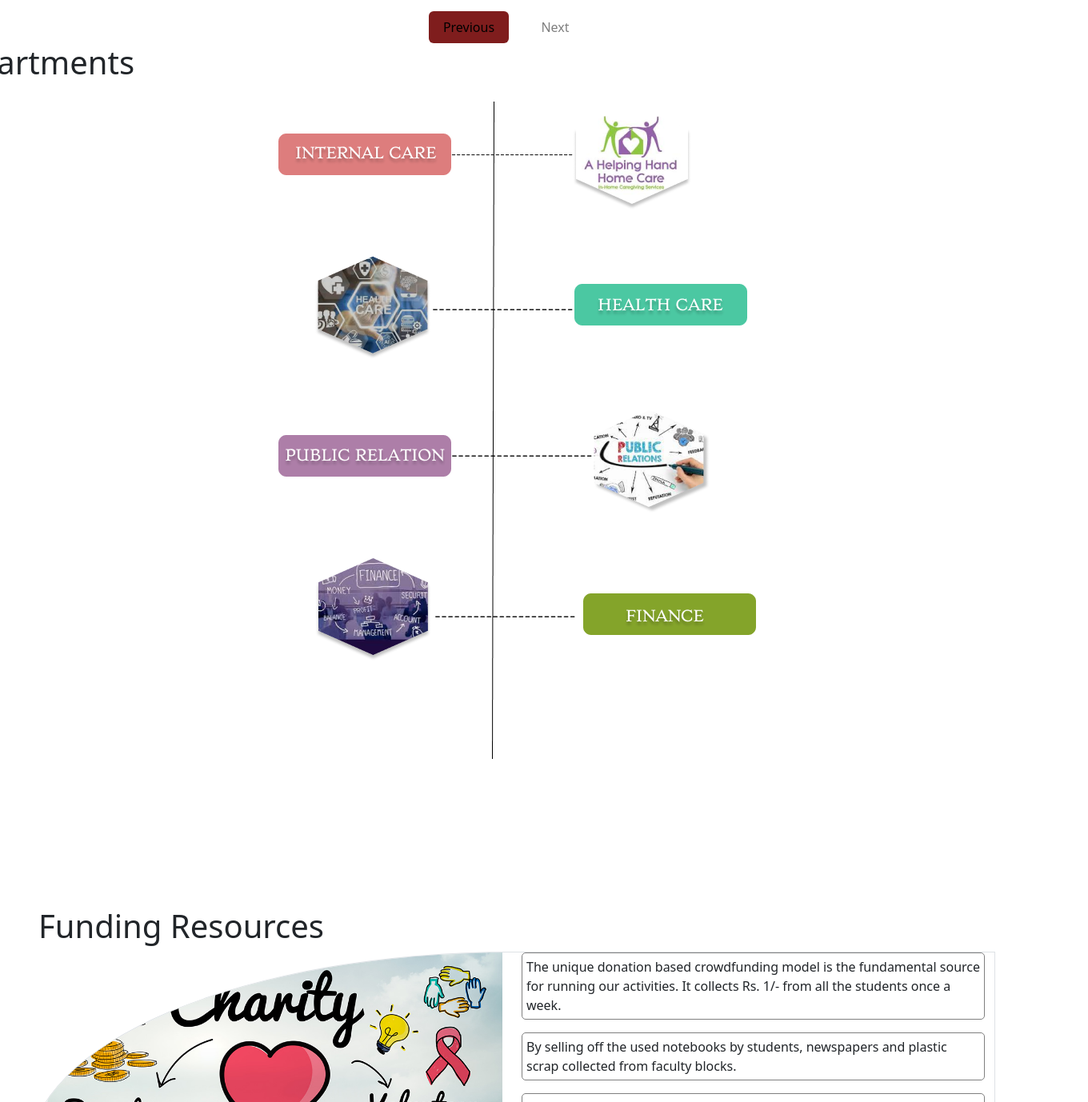
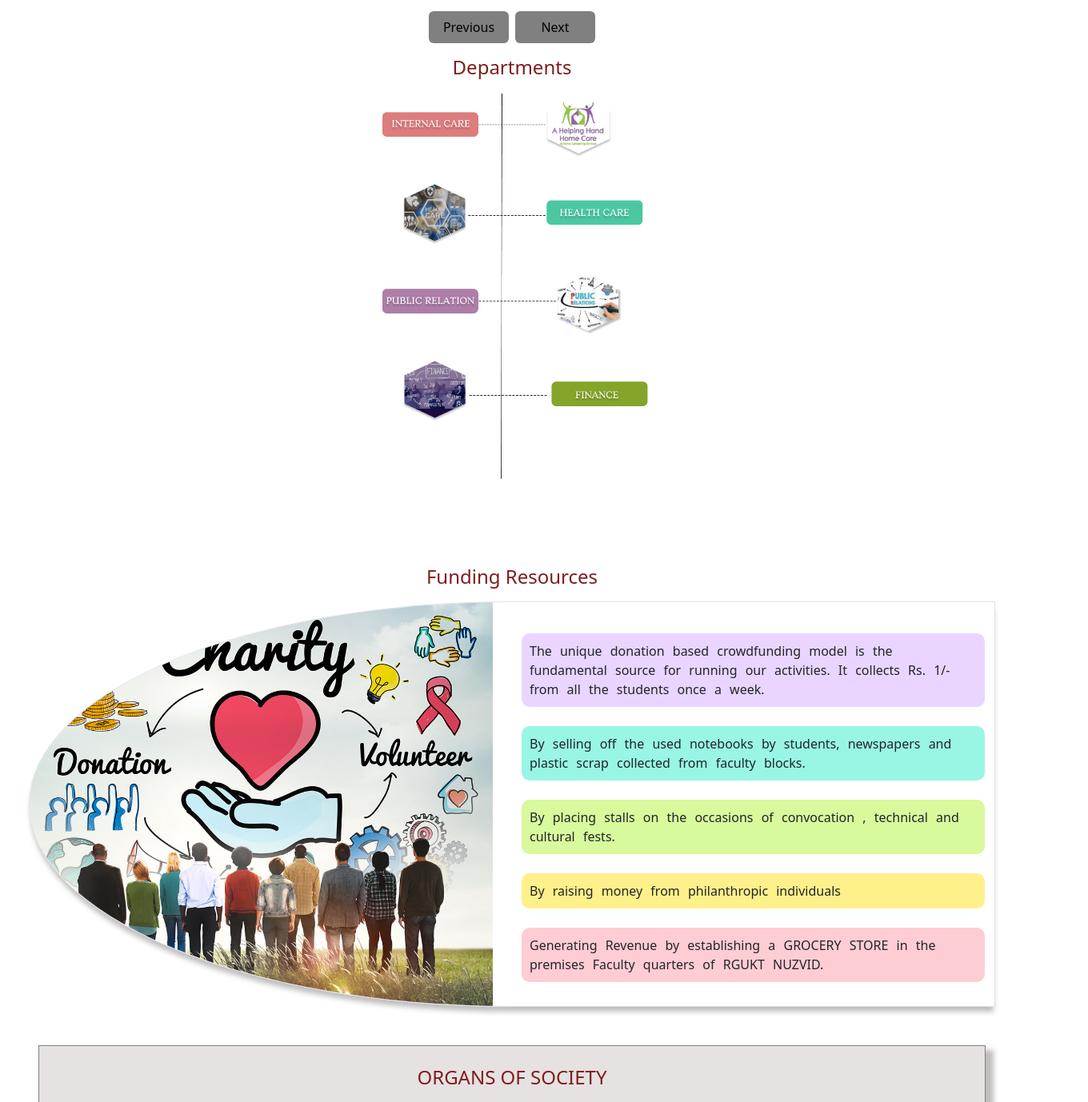
Before and after one commit to tej775/HH_website, a React (Create React App) app in the folder frontend/: page / in a window 1280 px wide. Shown: the part 1082-2460 px from the top of the page at 80% size, 1360 px wide, since content can reach past the window. Built offline with nearby package versions, Linux system fonts and the light colour scheme.

Commit message:
changed about

```diff
--- a/frontend/src/App.css
+++ b/frontend/src/App.css
@@ -4,10 +4,16 @@
   width: 100%;
 }
 .charity_para{
-    border: 1px solid grey;
+
     width: fit-content;
-    padding: 5px;
-    border-radius: 5px;
+    padding: 10px;
+    border-radius: 10px;
+    word-spacing:6px;
+    width: 100%;
+}
+.charity_para:hover{
+     box-shadow: 0 8px 6px -2px rgba(94, 91, 91, 0.4);
+
 }
 .heading_size{
     font-size: 1.5rem;
@@ -17,3 +23,34 @@
   color: white; /* optional, if you want text to contrast */
   transition: background-color 0.3s ease; /* smooth effect */
 }
+.btn-hover:hover {
+  background-color: rgba(127, 29, 29, 5) !important; /* Bootstrap secondary grey */
+  color: white !important; /* text color on hover */
+  transition: background-color 0.3s ease, color 0.3s ease;
+}
+.btn-hover:active{
+    background-color: rgb(238, 127, 127) !important; /* Bootstrap secondary grey */
+  color: white !important; /* text color on hover */
+  transition: background-color 0.3s ease, color 0.3s ease;
+}
+.shadow-bottom {
+
+  box-shadow: 0 8px 6px -2px rgba(94, 91, 91, 0.4); /* X=0 → only vertical */
+
+
+ /* only bottom */
+}
+.organs,.selection{
+    border: 1px solid grey;
+    padding: 25px 40px;
+    background-color: rgb(230, 226, 226);
+    box-shadow: 8px 8px 6px 2px rgba(94, 91, 91, 0.4);
+    width: 100%;
+}
+.volunteer_innerdiv{
+    background-color: rgb(230, 226, 226,0.4);
+    border: 1px solid rgb(105, 104, 104);
+}
+.volunteer_innerdiv p{
+    flex:1
+}
--- a/frontend/src/components/AboutUs.js
+++ b/frontend/src/components/AboutUs.js
@@ -7,13 +7,20 @@ export default function AboutUs() {
       style={{ paddingTop: "180px" }}
       className="d-flex flex-column justify-content-center align-items-center px-3 px-md-5"
     >
-      <h1 className="heading_size" style={{ marginBottom: "96px"
-      }} >
+      <h1
+        className="heading_size"
+        style={{ marginBottom: "96px", color: "#7f1d1d" }}
+      >
         A helping hand can be ray of sunshine in a cloudy world
       </h1>
       <div
         className="about_2"
-        style={{ marginTop: "15px", width: "100%", maxWidth: "800px",color:"white" }}
+        style={{
+          marginTop: "15px",
+          width: "100%",
+          maxWidth: "800px",
+          color: "white",
+        }}
       >
         <div className="d-flex position-relative">
           <img
@@ -33,7 +40,9 @@ export default function AboutUs() {
             className="p-3 rounded"
             style={{ backgroundColor: "#ffae52", flex: 1, marginLeft: "40px" }}
           >
-            <h1 className="ps-md-5 heading_size" style={{color:"#9f1239"}}>Evolution</h1>
+            <h1 className="ps-md-5 heading_size" style={{ color: "#9f1239" }}>
+              Evolution
+            </h1>
             <p>
               Every journey starts with a single step. A student of RGUKT-Nuzvid
               initiated their journey of service in 2009 by establishing a
@@ -65,7 +74,9 @@ export default function AboutUs() {
             className="p-3 rounded"
             style={{ backgroundColor: "#eb8aeb", flex: 1, marginLeft: "40px" }}
           >
-            <h1 className="ps-md-5 heading_size" style={{color:"#4f46e5"}}>Vision</h1>
+            <h1 className="ps-md-5 heading_size" style={{ color: "#4f46e5" }}>
+              Vision
+            </h1>
             <p>
               We, the students of RGUKT-NUZVID, embark on a path with a single
               destination that leads to one aspiration - build a better society.
@@ -79,7 +90,9 @@ export default function AboutUs() {
           </div>
         </div>
       </div>
-      <h1 className="heading_size mt-md-5" style={{color:"#7f1d1d"}}>Aims and Objectives</h1>
+      <h1 className="heading_size mt-md-5" style={{ color: "#7f1d1d" }}>
+        Aims and Objectives
+      </h1>
       <div
         id="carouselExampleAutoplaying"
         class="carousel slide mt-md-3"
@@ -92,7 +105,9 @@ export default function AboutUs() {
             <div class="card-group gap-md-3">
               <div class="card card-hover-grey bg-white rounded">
                 <div class="card-body">
-                  <h5 class="card-title" style={{color:"#581c87"}}>Daily Needs</h5>
+                  <h5 class="card-title" style={{ color: "#581c87" }}>
+                    Daily Needs
+                  </h5>
                   <p class="card-text">
                     We extend our valuable services by providing daily needs to
                     the students so as to meet the minimum requirements in the
@@ -104,7 +119,9 @@ export default function AboutUs() {
               </div>
               <div class="card border-start card-hover-grey bg-white rounded">
                 <div class="card-body">
-                  <h5 class="card-title" style={{color:"#831843"}}>Financial Support</h5>
+                  <h5 class="card-title" style={{ color: "#831843" }}>
+                    Financial Support
+                  </h5>
                   <p class="card-text">
                     We provide financial support for medical needs and surgeries
                     of the students and staff.
@@ -113,7 +130,9 @@ export default function AboutUs() {
               </div>
               <div class="card border-start card-hover-grey bg-white rounded">
                 <div class="card-body">
-                  <h5 class="card-title" style={{color:"#fb923c"}}>Health Awareness</h5>
+                  <h5 class="card-title" style={{ color: "#fb923c" }}>
+                    Health Awareness
+                  </h5>
                   <p class="card-text">
                     In continuation of its endeavour towards service and to
                     bring health awareness among students, we periodically
@@ -128,7 +147,9 @@ export default function AboutUs() {
             <div class="card-group gap-md-3">
               <div class="card card-hover-grey bg-white rounded ">
                 <div class="card-body">
-                  <h5 class="card-title" style={{color:"#65a30d"}}>Anniversary Celebration</h5>
+                  <h5 class="card-title" style={{ color: "#65a30d" }}>
+                    Anniversary Celebration
+                  </h5>
                   <p class="card-text">
                     On the eve of Mother Teresa's birthday, we celebrate our
                     anniversary every year to encourage and inspire our students
@@ -139,7 +160,9 @@ export default function AboutUs() {
               </div>
               <div class="card card-hover-grey bg-white rounded border-start">
                 <div class="card-body">
-                  <h5 class="card-title" style={{color:"#06b6d4"}}>Blood Donation</h5>
+                  <h5 class="card-title" style={{ color: "#06b6d4" }}>
+                    Blood Donation
+                  </h5>
                   <p class="card-text">
                     We organize blood donation camps inside the campus in
                     collaboration with other community-level
@@ -149,7 +172,9 @@ export default function AboutUs() {
               </div>
               <div class="card card-hover-grey bg-white rounded border-end">
                 <div class="card-body">
-                  <h5 class="card-title" style={{color:"#a21caf"}}>Recruitment of Volunteers</h5>
+                  <h5 class="card-title" style={{ color: "#a21caf" }}>
+                    Recruitment of Volunteers
+                  </h5>
                   <p class="card-text">
                     To recruit new volunteers to ensure adequate participation
                     by them in achieving the objects of the Society.
@@ -161,46 +186,65 @@ export default function AboutUs() {
         </div>
         <div className="d-flex justify-content-center mt-md-3 gap-md-2">
           <button
-          class="carousel-control-prev btn btn-primary p-2"
+            class="carousel-control-prev btn btn-hover p-2"
             type="button"
             data-bs-target="#carouselExampleAutoplaying"
             data-bs-slide="prev"
             style={{
               position: "relative",
               bottom: "0",
-           display:"inline-block",
+              display: "inline-block",
               color: "black",
-            width:"100px",
-            opacity:1,
-            backgroundColor:"rgba(127, 29, 29, 1)"
+              width: "100px",
+              opacity: 1,
+              backgroundColor: "grey",
             }}
           >
             Previous
           </button>
           <button
-          class="carousel-control-next btn btn-primary p-2"
+            class="carousel-control-next btn btn-hover  p-2"
             type="button"
             data-bs-target="#carouselExampleAutoplaying"
             data-bs-slide="next"
             style={{
               position: "relative",
               bottom: "0",
-            display:"inline-block",
+              display: "inline-block",
               color: "black",
-            width:"100px"
+              width: "100px",
+              opacity: 1,
+              backgroundColor: "grey",
             }}
           >
             Next
-        </button></div>
+          </button>
         </div>
-      <div className="departments">
-        <h1>Departments</h1>
-        <img src="/images/department.png" alt="" />
       </div>
-      <div className="funding_resources">
-        <h1>Funding Resources</h1>
+      <div className="departments mt-md-3">
+        <h1
+          className="text-center"
+          style={{ fontSize: "1.5rem", color: "#7f1d1d" }}
+        >
+          Departments
+        </h1>
+        <img
+          src="/images/department.png"
+          alt=""
+          height="600px"
+          width="800px"
+          style={{ maxWidth: "100%" }}
+        />
+      </div>
+      <div className="funding_resources ">
+        <h1
+          style={{ fontSize: "1.5rem", color: "#7f1d1d" }}
+          className="text-center"
+        >
+          Funding Resources
+        </h1>
         <div
-          className="main_content row border"
+          className="main_content row border shadow-bottom  mt-md-3"
           style={{
             borderTopLeftRadius: "50%",
             borderBottomLeftRadius: "50%",
@@ -209,42 +253,74 @@ export default function AboutUs() {
         >
           <img
             src="/images/charity.jpg"
-            alt="" height="750px" width="750px"
-            className="col-md-6 img-fluid "
+            alt=""
+            height="750px"
+            width="750px"
+            className="col-md-6 img-fluid"
             style={{
-              borderTopLeftRadius: "50%",
-              borderBottomLeftRadius: "50%",
+              transform: "translateX(-12px)",
             }}
           />
-          <div className="col-md-6">
+          <div className="col-md-6 align-self-center">
             {" "}
-            <p className="charity_para">
+            <p
+              className="charity_para mt-md-4"
+              style={{ backgroundColor: "#e9d5ff" }}
+            >
               The unique donation based crowdfunding model is the fundamental
               source for running our activities. It collects Rs. 1/- from all
               the students once a week.
             </p>
-            <p className="charity_para">
+            <p
+              className="charity_para mt-md-4"
+              style={{ backgroundColor: "#99f6e4" }}
+            >
               By selling off the used notebooks by students, newspapers and
               plastic scrap collected from faculty blocks.
             </p>
-            <p className="charity_para">
+            <p
+              className="charity_para mt-md-4"
+              style={{ backgroundColor: "#d9f99d" }}
+            >
               By placing stalls on the occasions of convocation , technical and
               cultural fests.
             </p>
-            <p className="charity_para">
+            <p
+              className="charity_para mt-md-4"
+              style={{ backgroundColor: "#fef08a" }}
+            >
               By raising money from philanthropic individuals
             </p>
-            <p className="charity_para">
+            <p
+              className="charity_para mt-md-4"
+              style={{ backgroundColor: "#fecdd3" }}
+            >
               Generating Revenue by establishing a GROCERY STORE in the premises
               Faculty quarters of RGUKT NUZVID.
             </p>
           </div>
         </div>
       </div>
-      <div className="organs d-flex flex-column">
-        <h1>ORGANS OF SOCIETY</h1>
-        <img src="/images/org.png" alt="" />
-        <h1>Executive Committee Responsibilities</h1>
+      <div className="organs d-flex flex-column mt-md-5">
+        <h1
+          style={{ fontSize: "1.5rem", color: "#7f1d1d" }}
+          className="text-center"
+        >
+          ORGANS OF SOCIETY
+        </h1>
+        <img
+          src="/images/org.png"
+          alt=""
+          height="150px"
+          width="150px"
+          className="d-block mx-auto"
+        />
+        <h1
+          style={{ fontSize: "1.5rem", color: "#7f1d1d" }}
+          className="text-center"
+        >
+          Executive Committee Responsibilities
+        </h1>
         <p>
           The Executive authority of the association shall be vested in the
           Executive Committee(EC). The EC members are responsible for overseeing
@@ -262,25 +338,65 @@ export default function AboutUs() {
           <li>10 EXECUTIVE COMMITTEE MEMBERS (Students)</li>
         </ul>
         <div>
-          The Executive Committee shall consist of 18 members, i.e., President ,Vice President, Treasurer, Secretary and 10 Executive Committee members. Any interim vacancy in the Executive Committee shall be filled up by the Committee itself. A member who has completed his term as an elected member is eligible for Re-election as a member of the Committee.<br/>
-          The Executive Committee may meet as often as necessary. The meeting shall contain the proposed agenda and the reasons for such a meeting.<br/>
-          Each member of the Executive Committee shall have one vote and any proposed matter can be finalized by the Executive Committee with the 2/3rd majority of the voting.<br/>
-          Every resolution of the Executive Committee meeting shall be recorded in the minute book. Such minutes shall be communicated to members invited for meeting as early as possible.<br/>
-          The affairs and funds of the Society shall be managed, administered and controlled subject to rules/bye-laws and the orders/directions of the Society, by the Executive Committee.<br/>
-
+          The Executive Committee shall consist of 18 members, i.e., President
+          ,Vice President, Treasurer, Secretary and 10 Executive Committee
+          members. Any interim vacancy in the Executive Committee shall be
+          filled up by the Committee itself. A member who has completed his term
+          as an elected member is eligible for Re-election as a member of the
+          Committee.
+          <br />
+          The Executive Committee may meet as often as necessary. The meeting
+          shall contain the proposed agenda and the reasons for such a meeting.
+          <br />
+          Each member of the Executive Committee shall have one vote and any
+          proposed matter can be finalized by the Executive Committee with the
+          2/3rd majority of the voting.
+          <br />
+          Every resolution of the Executive Committee meeting shall be recorded
+          in the minute book. Such minutes shall be communicated to members
+          invited for meeting as early as possible.
+          <br />
+          The affairs and funds of the Society shall be managed, administered
+          and controlled subject to rules/bye-laws and the orders/directions of
+          the Society, by the Executive Committee.
+          <br />
         </div>
       </div>
-      <div className="selection">
-        <img src="/images/volunteer.png" alt="" />
-        <h1>Volunteers</h1>
-        <h1>RGUKT Nuzvid Organization</h1>
-        <div>
-            <p>
-              <h5>Executive Committe</h5>
-              <p>Includes students and faculty</p>
+      <div className="selection d-flex flex-column mt-md-4">
+        <img
+          src="/images/volunteer.png"
+          alt=""
+          height="100"
+          width="100"
+          className="d-block mx-auto"
+        />
+        <h1 style={{ fontSize: "1.5rem", color: "#7f1d1d" }} className="text-center">Volunteers</h1>
+        <h1
+          style={{ fontSize: "1.5rem", color: "#7f1d1d" }}
+          className="mt-md-1 text-center"
+        >
+          RGUKT Nuzvid Organization
+        </h1>
+        <p className="">
+          All the 7000+ students and faculty of RGUKT-Nuzvid makes our
+          organisation full-fledged. Every volunteer of our organization plays
+          an eminent role in extending our services to the impoverished ones. A
+          total of 250 active volunteers are responsible for proper
+          functionality of our daily affairs. In spite of serving students in
+          the campus, whenever possible, we extend our valuable services to the
+          staff and outside charity.
         </p>
-            <p>Branch/Floor Level Representatives</p>
-            <p>Class Level Representatives(HR)</p>
+        <div className="d-flex  rounded p-3 volunteer_innerdiv justify-content-around align-items-stretch gap-4">
+          <p className="border rounded p-4  justify-self-center d-flex flex-column justify-content-center align-items-center" style={{ backgroundColor: "#D1D5DB",margin:"0" }}>
+            <h5 style={{fontWeight:"600",fontSize:"1.125rem"}}>Executive Committe</h5>
+            <p>(Includes students and faculty)</p>
+          </p>
+          <p className="border rounded p-4  d-flex justify-content-center align-items-center" style={{ backgroundColor: "#FECACA",margin:"0"}}>
+            <h2 style={{fontWeight:"600",fontSize:"1.125rem"}}>Branch/Floor Level Representatives</h2>
+          </p>
+          <p className="border rounded p-4  d-flex justify-content-center align-items-center" style={{ backgroundColor: "#C084FC",margin:"0" }}>
+            <h2 style={{fontWeight:"600",fontSize:"1.125rem"}}>Class Level Representatives(HR)</h2>
+          </p>
         </div>
       </div>
     </div>
```
Lines whose indentation alone changed are shown as unchanged.
